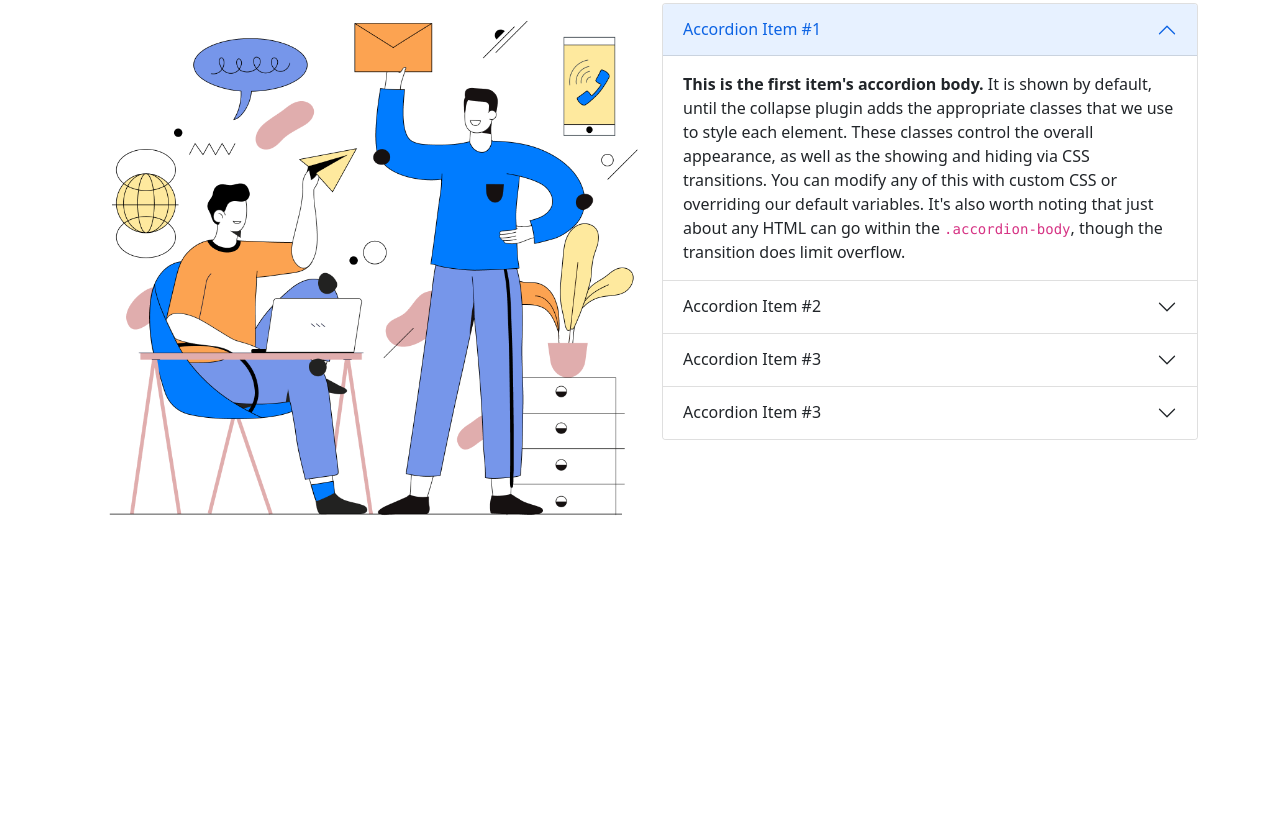
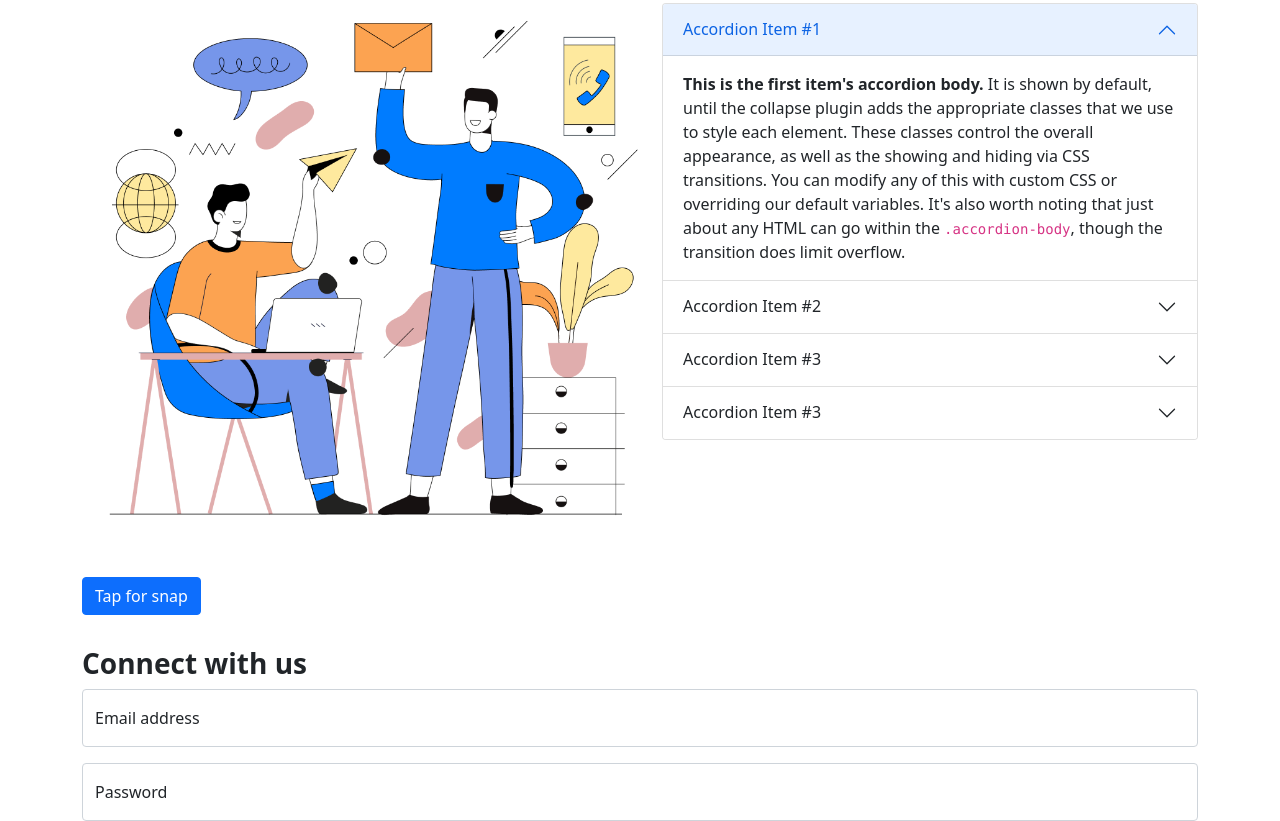
Before and after one commit to arafatanjan/honda-shop, a plain HTML site: page index.html in a window 1280 px wide. Shown: the part 1404-2225 px from the top of the page. Before the commit the page ends 1933 px from the top, so only its background shows below. Drawn offline with Linux system fonts and the light colour scheme.

Commit message:
first commit

```diff
--- a/index.html
+++ b/index.html
@@ -46,7 +46,7 @@
                                             aria-label="Close"></button>
                                     </div>
                                     <div class="modal-body">
-                                        ...
+                                        Best bike in town
                                     </div>
                                     <div class="modal-footer">
                                         <button type="button" class="btn btn-secondary"
@@ -262,9 +262,40 @@
             </div>
         </section>
 
+    </main>
+    <footer>
+        <section class="container mt-5">
+            <button class="btn btn-primary" type="button" data-bs-toggle="offcanvas" data-bs-target="#offcanvasTop"
+                aria-controls="offcanvasTop">Tap for snap</button>
 
+            <div class="offcanvas offcanvas-top" tabindex="-1" id="offcanvasTop" aria-labelledby="offcanvasTopLabel">
+                <div class="offcanvas-header">
 
-    </main>
+                    <img style="width: 149px; height: 149px;" src="images/bike-3.png" alt="">
+                    <img style="width: 149px; height: 149px;" src="images/bike-2.png" alt="">
+                    <img style="width: 149px; height: 149px;" src="images/bike-4.jpg" alt="">
+                </div>
+
+                <button type="button" class="btn-close text-reset" data-bs-dismiss="offcanvas"
+                    aria-label="Close"></button>
+            </div>
+            <div class="offcanvas-body">
+
+            </div>
+            </div>
+            <h3 class="fw-bold">
+                Connect with us
+            </h3>
+            <div class="form-floating mb-3">
+                <input type="email" class="form-control" id="floatingInput" placeholder="name@example.com">
+                <label for="floatingInput">Email address</label>
+            </div>
+            <div class="form-floating">
+                <input type="password" class="form-control" id="floatingPassword" placeholder="Password">
+                <label for="floatingPassword">Password</label>
+            </div>
+        </section>
+    </footer>
 
 
     <script src="js/bootstrap.bundle.min.js"></script>
```
